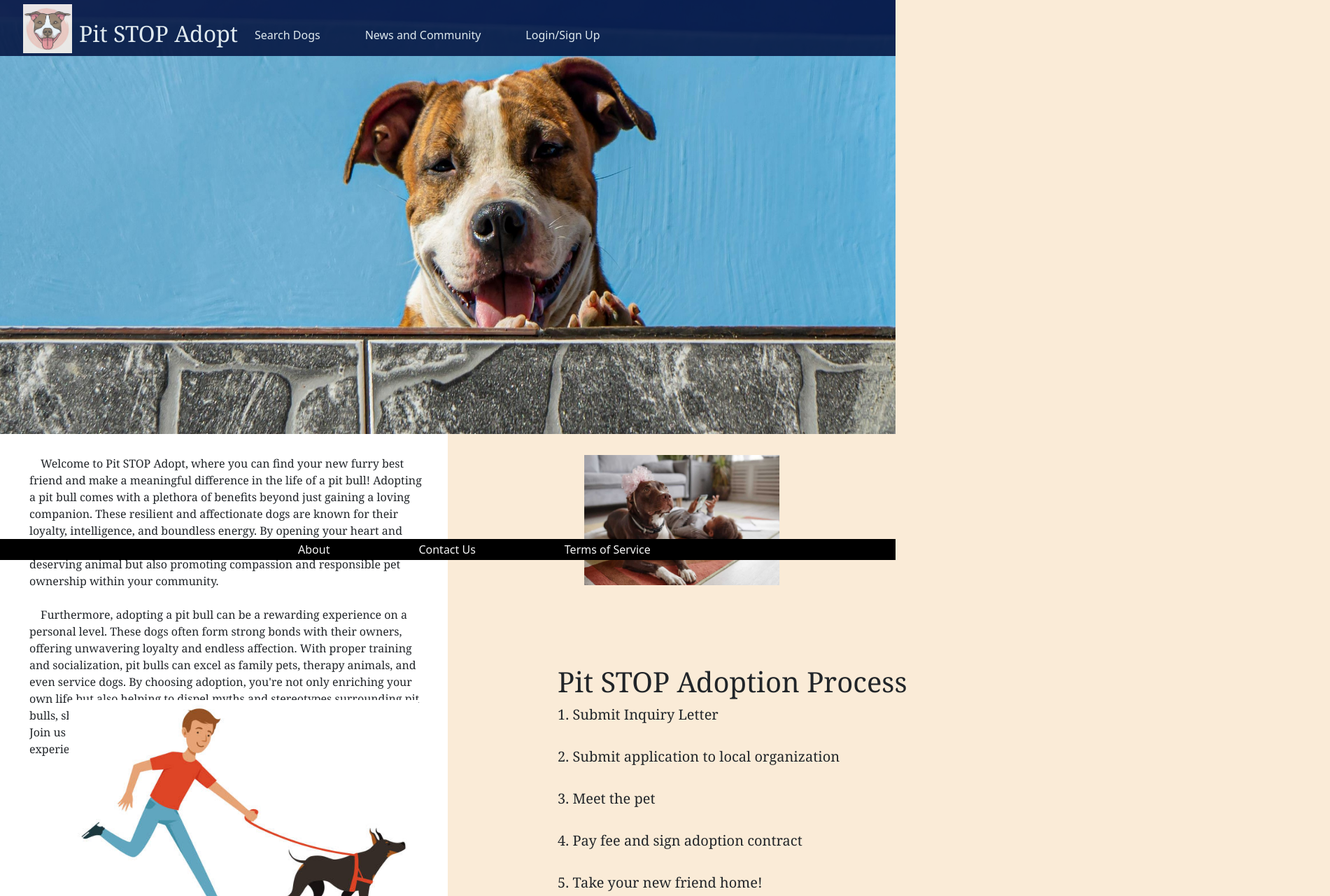
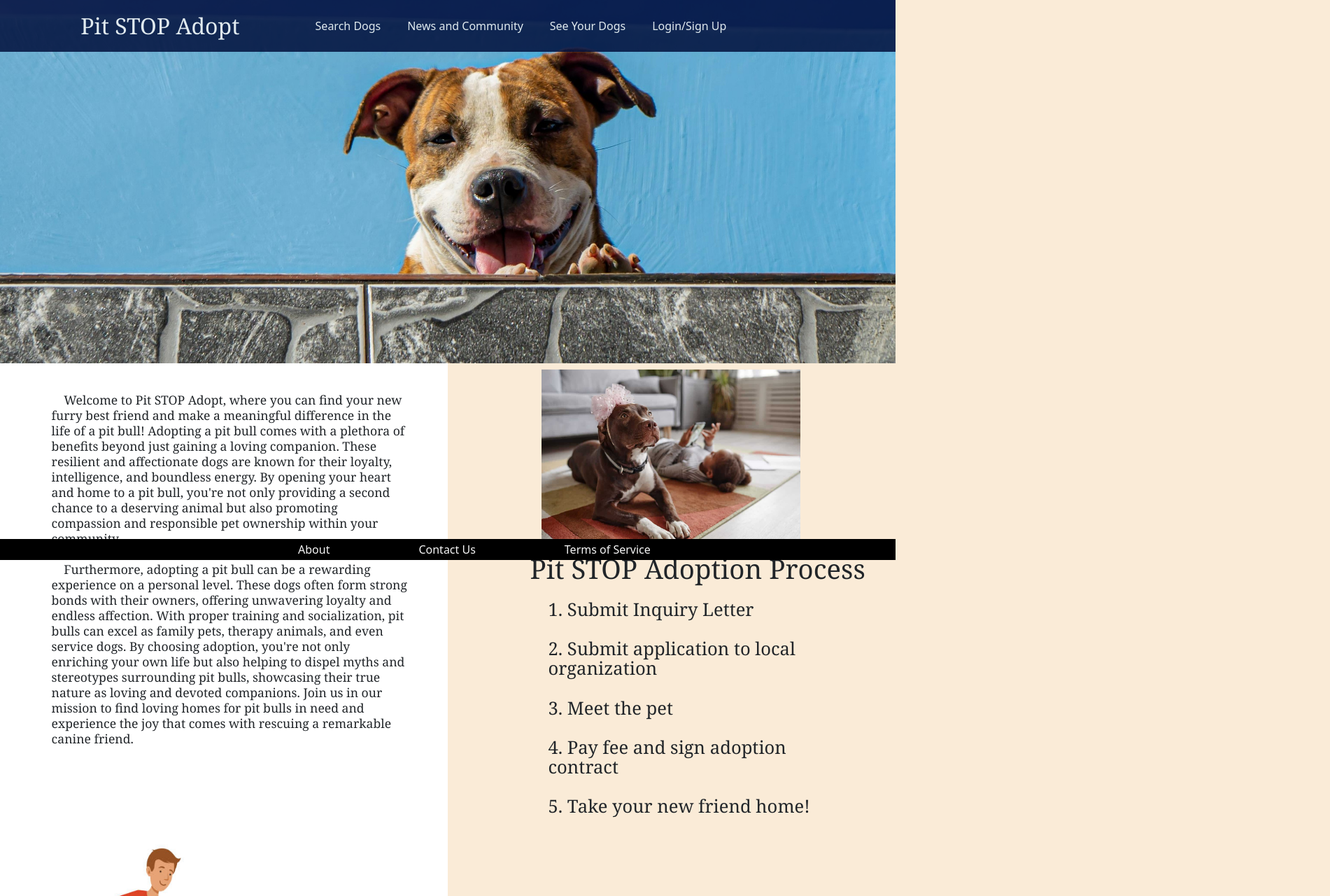
Before and after one commit to crunchwrapdestroyer/pit-STOP-adopt, a React (Vite) app in the folder client/: page / in a window 1280 px wide. Shown: the top 1280 px of the page at 70% size, 1901 px wide, since content can reach past the window. Built offline with nearby package versions, Linux system fonts and the light colour scheme.

Commit message:
homepage formatting

```diff
--- a/client/src/App.css
+++ b/client/src/App.css
@@ -1,33 +1,121 @@
-.navbar {
-  background-color: rgb(0, 15, 59);
-  opacity: 85%;
-  position:fixed;
-  z-index: 9999;
-  width: 100%;
-  height: 10%;
-  top: 0%;
-  left: 0%;
+@media (max-width: 780px) {
+  .text-container {
+    width: 100%;
+  }
 }
 
-.nav-container .nav-link {
+body {
+  background-color: antiquewhite;
+  background-size: cover;
+  background-attachment: fixed;
+  overflow-x: hidden;
+  width: 100%;
+  min-height: min-content;
+}
+
+.navbar {
+  position: fixed;
+  background-color: rgb(0, 15, 59);
   color: whitesmoke;
-  text-decoration: none;
+  opacity: 85%;
+  top: 0%;
+  height: auto;
+  width: 100%;
+  z-index: 900;
+}
+
+.navtoggle{
+  background-color: whitesmoke;
+  z-index: 90;
+  border: 1px solid white;
+  margin-right: 10%;
 
 }
 
-.nav-container .navbar-nav {
+.navlink {
   color: whitesmoke;
-  transform: translateX(-20%) translateY(10px);
-  width: 800px
+  position: relative;
+  left: 0%;
+  margin-right:8%;
+  z-index: 900;
+}
+.navlink:hover {
+  color: rgb(255, 209, 149);
 }
 
-.nav-container .nav-link {
-  margin-left: 6%;
+.navbar-nav {
+  position: relative;
+  color: whitesmoke;
+  z-index: 900;
+  left: 10%
+}
+
+#welcomecontainer {
+  position: relative;
+  height: 200vh;
+  width: 80%;
+  top: 3%;
+  z-index: 100;
+}
+
+#welcomemessage {
+  position: absolute;
+  height: 50%;
+  width: 40vw;
+  left: 0%;
+  top: 40vw;
+  font-family: Cambria, Cochin, Georgia, Times, 'Times New Roman', serif;
+  font-size: 110%;
+  line-height: 125%;
+}
+
+#walk {
+  position: absolute;
+  height: 40vh;
+  width: 35vw;
+  top: 150vh;
+  left: 10%;
+}
+
+#processcontainer {
+  position: relative;
+  height: 55vw;
+  left: 32%;
+  width: 50%;
+  transform: translateY(72%);
+  font-family: Cambria, Cochin, Georgia, Times, 'Times New Roman', serif;
+  z-index: 0;
+}
+
+#processheader {
+  position: relative;
+  top: 40%;
+  font-size: 3vw;
+  text-align: center;
+}
+
+#processsteps {
+  position: relative;
+  width: 75%;
+  height: 35%;
+  top: 42%;
+  font-size: 3.2vh;
+  line-height:110%;
+  left: 10%;
+}
+
+#childpic {
+  position: absolute;
+  height: 35%;
+  top: 3%;
+  left: 10%;
+  z-index: 0;
 }
 
 #pitbull {
-  width: 70px;
-  transform: translateX(-10px) translateY(-10px);
+  position: absolute;
+  height: 100%;
+  top: 0%;
 }
 
 .footer {
@@ -42,6 +130,12 @@
   z-index: 5;
 }
 
+.brand-container {
+  position: relative;
+  top: -5%;
+
+}
+
 .footerlinks {
   text-decoration: none;
   color: whitesmoke;
@@ -49,109 +143,73 @@
   transform: translateX(400px) translateY(-15px);
 }
 
-#home-container {
-  background-color: white;
-}
-
-body {
-  background-color: antiquewhite;
-  background-size: cover;
-  background-attachment: fixed;
-  overflow-x: hidden;
-
-}
-
-.brand-container {
-  transform: translateY(-4px) translateX(5px);
-}
-
 #brand {
   font-size: xx-large;
   color: whitesmoke;
   text-decoration: none;
-  margin-left: 6%;
+  margin-left: 9%;
   font-family:Cambria, Cochin, Georgia, Times, 'Times New Roman', serif;
-  transform: translateY(15px)
+  top: 0%;
 }
 
 #hero1 {
   position: absolute;
   left: -10%;
   top: 0%;
-  max-width:110%;
-  height: 620px;
+  width: 110%;
+  height: auto;
+  z-index: 10;
 }
 
 #hero2 {
   position: absolute;
   left: 0;
-  top: 1350px;
-  width: 100vw;
-  height: auto;
+  top: 190%;
+  width: 100%;
+  height: 40vw;
   margin: 0;
   padding: 0;
 }
 
-#welcomemessage {
-  position: absolute;
-  top: 620px;
-  padding: 30px;
-  font-family: Cambria, Cochin, Georgia, Times, 'Times New Roman', serif;
-}
-
-#childpic {
-  position: absolute;
-  width: 25%;
-  top: -300px;
-  left: 50px;
-  z-index: 90
-}
-
-#walk {
-  position: absolute;
-  transform: translateX(86px);
-  top: 1000px;
-  width: 500px;
-}
-
-.processcontainer {
-  transform: translateY(950px) translatex(63%);
-  font-family: Cambria, Cochin, Georgia, Times, 'Times New Roman', serif;
-}
-
-#processsteps {
-  font-size: 20px;
-  line-height: 1.5;
-}
-
-#aspca {
-  position: absolute;
-  transform: translateY(-20px);
-  width: 400px;
-}
-
 .about {
   position: absolute;
-  width: 500px;
-  top: 2010px;
+  height: 100%;
+  width: 30vw;
+  top: 280%;
   left: 8%;
-  padding: 40px;
+  padding: 20px;
   text-align: center;
-  font-size: 20px;
+  font-size: 2vw;
 }
 
 #about {
-  font-size: 30px;
+  font-size: 3.5vw;
   text-decoration: underline;
 }
 
+.aspcacontainer {
+  position: absolute;
+  top: 270%;
+  height: 100%;
+  width: 35vw;
+  right: 1vw;
+  margin: 10vw;
+}
+#aspca {
+  position: absolute;
+  transform: translateY(-10px);
+  width: 40vw;
+}
+
 .aspcabutton {
-  height: 45px;
-  width: 130px;
+  position: absolute;
+  height: 8%;
+  width: 35%;
+  left: 47%;
+  top: -12%;
   background-color: rgb(0, 52, 121);
   color: white;
-  font-size: 16px;
-  transform: translateY(-90px) translateX(120px);
+  font-size: 130%;
   border-radius: 25px;
 }
 
@@ -162,42 +220,32 @@ body {
 #consider {
   position: absolute;
   top: 45%;
-  width: 415px;
-  line-height: 1.3;
+  width: 40vw;
+  line-height: 2vw;
+  font-size: 1.5vw;
   text-align: center;
 }
 
-.aspcacontainer {
-  position: absolute;
-  top: 278%;
-  height: 410px;
-  width: 400px;
-  right: 11%;
-}
 .background-container1 {
   position: absolute;
   top: 0%;
-  width: 50%;
-  height: 180%;
+  width: 50vw;
+  height: 200vh;
   left: 0;
   background-color: white;
   z-index: -1;
 }
 .background-container2 {
   position: absolute;
-  top: 161%;
-  width: 50%;
-  height: 180%;
+  height: 170%;
+  transform: translateY(130%);
+  width: 50vw;
   left: 0;
-  background-color:white;
-  z-index: -10;
+  background-color: white;
+  z-index: -1;
 }
 
-@media (max-width: 780px) {
-  .text-container {
-    width: 100%;
-  }
-}
+
 
 .modal {
   z-index: 20000;
@@ -240,11 +288,10 @@ body {
 }
 
 .resultscontainer {
-  position: absolute;
   background-color: white;
-  height:1200px;
+  height: 900px;
   width: 900px;
-  transform: translateX(50%) translateY(-70%)
+  transform: translate(50%, -90%)
 }
 
 .card {
@@ -301,7 +348,7 @@ body {
   flex-wrap: wrap;
   justify-content: space-between;
   align-items: center;
-  margin-top: 7%;
+  margin-top: 10%;
   padding-bottom: 5%;
 }
 
--- a/client/src/components/Nav.jsx
+++ b/client/src/components/Nav.jsx
@@ -2,7 +2,7 @@ import Container from 'react-bootstrap/Container';
 import Nav from 'react-bootstrap/Nav';
 import Navbar from 'react-bootstrap/Navbar';
 import Image from 'react-bootstrap/Image';
-import { Modal, Tab } from 'react-bootstrap';
+import { Modal, NavDropdown, Tab } from 'react-bootstrap';
 import { useState } from 'react';
 import SignUpForm from './SignupForm';
 import LoginForm from './LoginForm';
@@ -19,28 +19,18 @@ function Navigation() {
   return (
     <>
       <Navbar expand="lg" className="navbar">
-        <Container className="brand-container">
-        <Navbar.Brand id='brand' href='/'><Image src="../src/assets/pit.png" alt="Pitbull Icon" id='pitbull'/>Pit STOP Adopt</Navbar.Brand>
-        </Container>
-        <Container className="nav-container">
-          <Navbar.Collapse id="basic-navbar-nav">
-            <Nav className="me-auto">
-              <Nav.Link className="navlink" href="/search">Search Dogs</Nav.Link>
-              <Nav.Link className="navlink" href="/news">News and Community</Nav.Link>
-              {Auth.loggedIn() ? (
-                <>
-                  <Nav.Link as={Link} to='/saved'>
-                    See Your Dogs
-                  </Nav.Link>
-                  <Nav.Link onClick={Auth.logout}>Logout</Nav.Link>
-                </>
-              ) : (
-                <Nav.Link onClick={() => setShowModal(true)}>Login/Sign Up</Nav.Link>
-              )}
-            </Nav>
-          </Navbar.Collapse>
-        </Container>
-      </Navbar>
+        <Navbar.Brand id='brand' href="/">Pit STOP Adopt</Navbar.Brand>
+        <Navbar.Toggle className="navtoggle" aria-controls="basic-navbar-nav" />
+        <Navbar.Collapse id="basic-navbar-nav">
+          <Nav className="me-auto">
+            <NavDropdown.Item className="navlink" href="/search">Search Dogs</NavDropdown.Item>
+            <NavDropdown.Item className="navlink" href="/news">News and Community</NavDropdown.Item>
+            <NavDropdown.Item className="navlink" href="/saved" >See Your Dogs</NavDropdown.Item>
+            <NavDropdown.Item onClick={() => setShowModal(true)} className="navlink" >Login/Sign Up</NavDropdown.Item>
+          </Nav>
+        </Navbar.Collapse>
+    </Navbar>
+
       <Modal
         size='sm'
         show={showModal}
--- a/client/src/pages/Home.jsx
+++ b/client/src/pages/Home.jsx
@@ -9,16 +9,16 @@ export default function Home() {
             <Col>
               <img src='./src/assets/hero1.jpg' alt='Hero1' id='hero1' />
               <Container className='background-container1'>
-                <p id='welcomemessage'>&emsp;Welcome to Pit STOP Adopt, where you can find your new furry best friend and make a meaningful difference in the life of a pit bull! Adopting a pit bull comes with a plethora of benefits beyond just gaining a loving companion. These resilient and affectionate dogs are known for their loyalty, intelligence, and boundless energy. By opening your heart and home to a pit bull, you're not only providing a second chance to a deserving animal but also promoting compassion and responsible pet ownership within your community.<br/><br/>&emsp;Furthermore, adopting a pit bull can be a rewarding experience on a personal level. These dogs often form strong bonds with their owners, offering unwavering loyalty and endless affection. With proper training and socialization, pit bulls can excel as family pets, therapy animals, and even service dogs. By choosing adoption, you're not only enriching your own life but also helping to dispel myths and stereotypes surrounding pit bulls, showcasing their true nature as loving and devoted companions. Join us in our mission to find loving homes for pit bulls in need and experience the joy that comes with rescuing a remarkable canine friend.</p>
-                <img src='./src/assets/walk.jpg' alt='Hero2' id='walk' ></img>
+                <Container id='welcomecontainer'>
+                  <p id='welcomemessage'>&emsp;Welcome to Pit STOP Adopt, where you can find your new furry best friend and make a meaningful difference in the life of a pit bull! Adopting a pit bull comes with a plethora of benefits beyond just gaining a loving companion. These resilient and affectionate dogs are known for their loyalty, intelligence, and boundless energy. By opening your heart and home to a pit bull, you're not only providing a second chance to a deserving animal but also promoting compassion and responsible pet ownership within your community.<br/><br/>&emsp;Furthermore, adopting a pit bull can be a rewarding experience on a personal level. These dogs often form strong bonds with their owners, offering unwavering loyalty and endless affection. With proper training and socialization, pit bulls can excel as family pets, therapy animals, and even service dogs. By choosing adoption, you're not only enriching your own life but also helping to dispel myths and stereotypes surrounding pit bulls, showcasing their true nature as loving and devoted companions. Join us in our mission to find loving homes for pit bulls in need and experience the joy that comes with rescuing a remarkable canine friend.</p>
                 </Container>
+                  <img src='./src/assets/walk.jpg' alt='Hero2' id='walk' ></img>
+              </Container>
               <img src='./src/assets/hero2.jpg' alt='Hero2' id='hero2' />
               <Container className='background-container2'>
-                <Container></Container>
-                    <h1>About this page</h1>
+
               </Container>
-            </Col>
-            <Container className='processcontainer'>
+            <Container id='processcontainer'>
               <h1 id='processheader'>Pit STOP Adoption Process</h1>
             <p id='processsteps'>1. Submit Inquiry Letter<br/><br/>2. Submit application to local organization<br/><br/>3. Meet the pet<br/><br/>4. Pay fee and sign adoption contract<br/><br/>5. Take your new friend home!</p>
             <img id='childpic'src='./src/assets/child.jpg' alt='dog and child' />
@@ -33,6 +33,7 @@ export default function Home() {
             Consider supporting the American Society for the Prevention of Cruelty to Animals (ASPCA). The ASPCA is dedicated to rescuing animals from various forms of cruelty, including dogfighting, puppy mills, hoarding, and other abusive situations. Each year, they offer medical treatment and behavioral rehabilitation to thousands of animals in need, ensuring they receive the care and support necessary for a better life. Your donation can make a significant difference in the lives of these vulnerable creatures and contribute to the ASPCA's vital mission of compassion and protection.</p>
             <a href='https://secure.aspca.org/donate/donate' target="_blank"><button className='aspcabutton'>Donate Now</button></a>
             </Container>
+            </Col>
         </Container>
     );
 }
```
